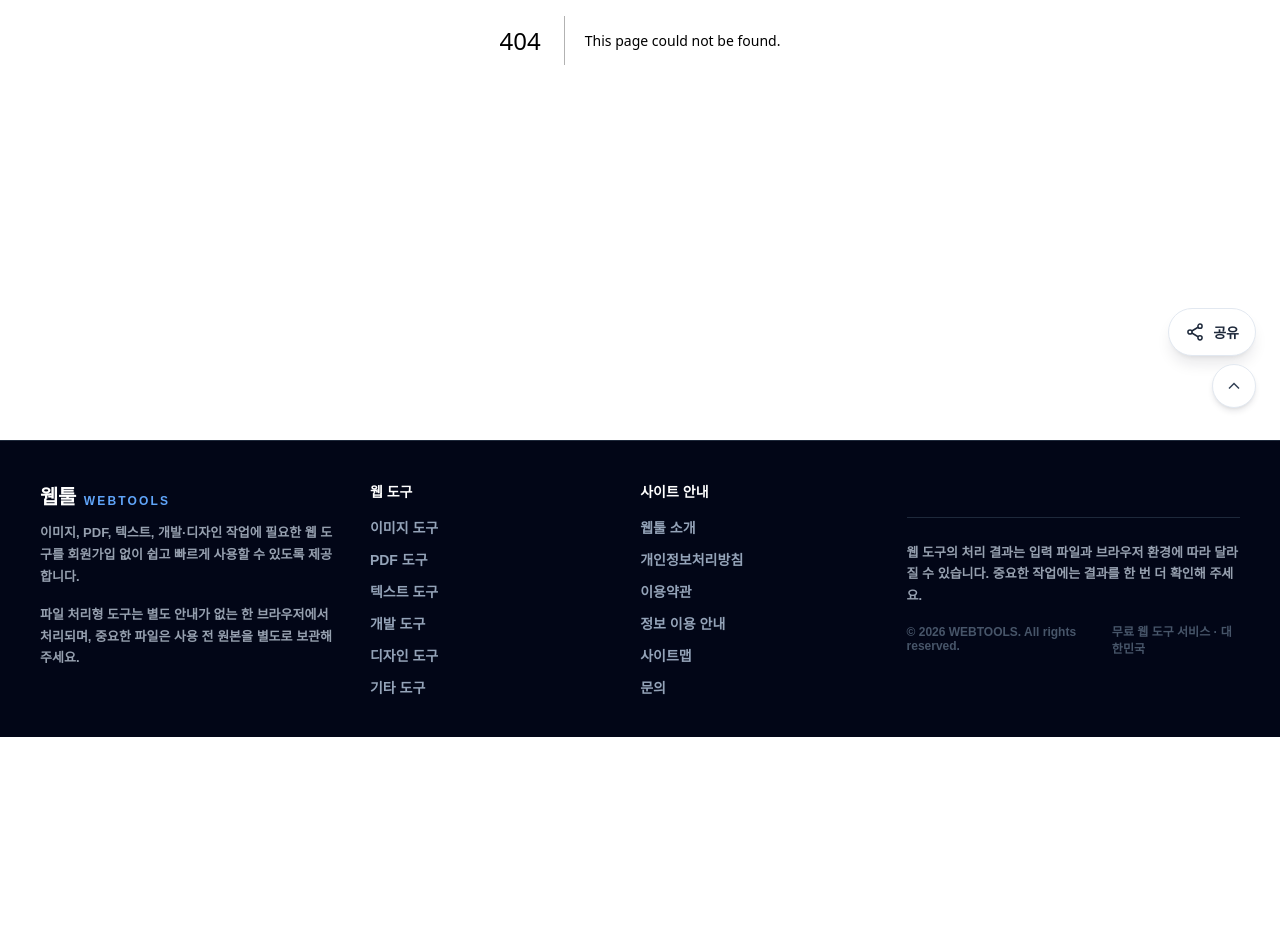
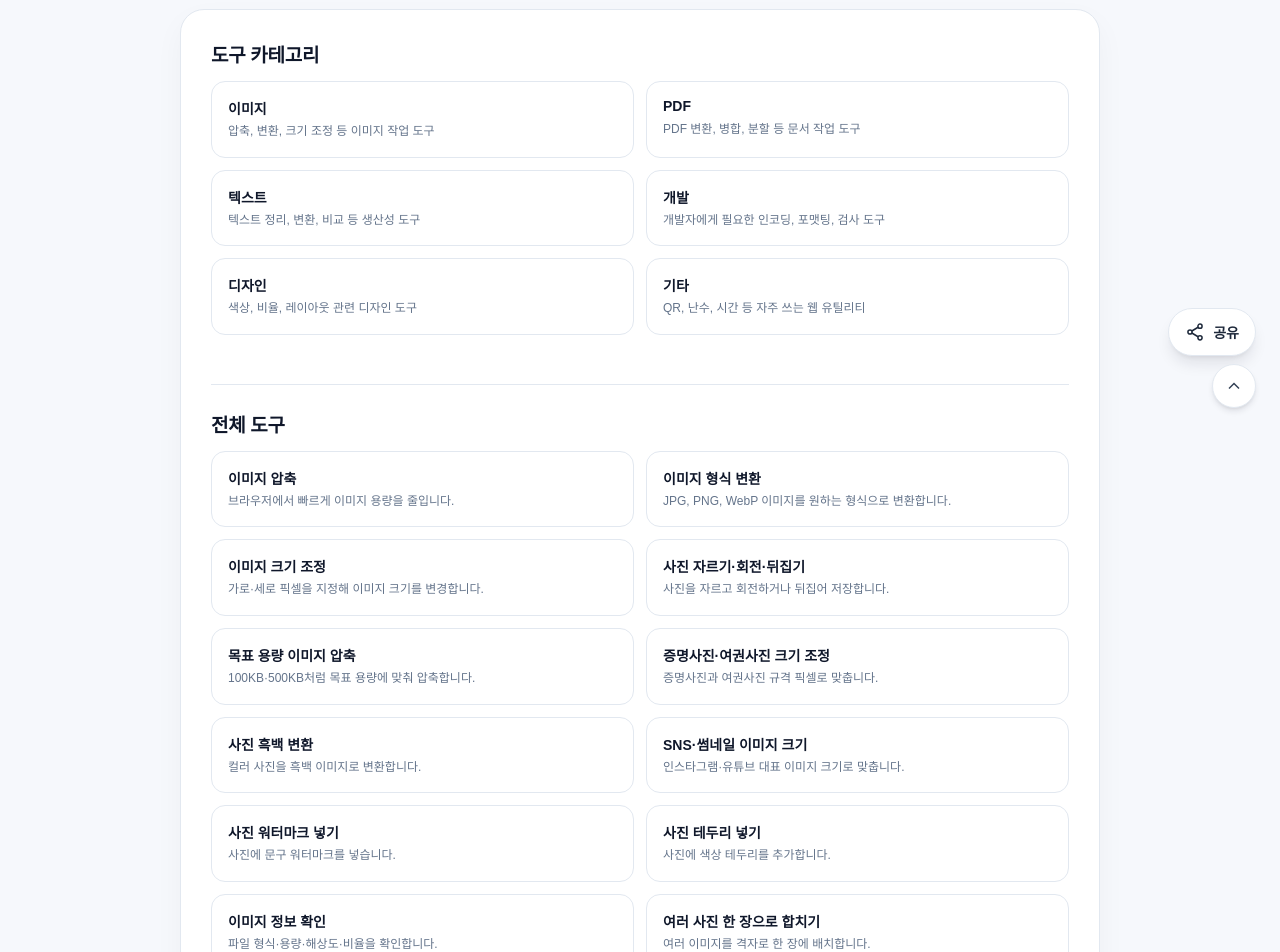
Before and after one commit to license-book/web-tools, a Next.js app: page /site-map in a window 1280 px wide. Before the commit this address had no page. Shown: the part 360-1312 px from the top of the page. Before the commit the page ends 1097 px from the top, so only its background shows below. Built offline with nearby package versions, Linux system fonts and the light colour scheme.

Commit message:
feat: add human-readable sitemap page

```diff
--- /dev/null
+++ b/app/site-map/page.tsx
@@ -0,0 +1,55 @@
+import type { Metadata } from 'next';
+import Link from 'next/link';
+import { categories, tools } from '@/data/tools';
+
+export const metadata: Metadata = {
+  title: '사이트맵',
+  description: 'WEBTOOLS의 주요 카테고리, 도구, 사이트 안내 페이지를 한눈에 확인합니다.',
+};
+
+const infoLinks = [
+  ['/about', '웹툴 소개'],
+  ['/privacy', '개인정보처리방침'],
+  ['/terms', '이용약관'],
+  ['/disclaimer', '정보 이용 안내'],
+  ['/contact', '문의'],
+] as const;
+
+export default function SiteMapPage() {
+  return (
+    <main className="infoPage">
+      <section className="infoPageHero"><div className="infoPageHeroInner"><p className="infoPageEyebrow">SITE MAP</p><h1>사이트맵</h1><p>WEBTOOLS의 모든 주요 메뉴와 사용 가능한 도구를 빠르게 찾아볼 수 있습니다.</p></div></section>
+      <div className="infoPageBody">
+        <div className="infoCard">
+          <section className="infoBlock siteMapGroup">
+            <h2>도구 카테고리</h2>
+            <div className="infoLinkGrid">
+              {categories.map((category) => (
+                <Link key={category.slug} className="infoLinkCard" href={`/category/${category.slug}`}>
+                  <strong>{category.name}</strong><span>{category.description}</span>
+                </Link>
+              ))}
+            </div>
+          </section>
+          <section className="infoBlock siteMapGroup">
+            <h2>전체 도구</h2>
+            <div className="infoLinkGrid">
+              {tools.map((tool) => (
+                <Link key={tool.slug} className="infoLinkCard" href={`/tools/${tool.slug}`}>
+                  <strong>{tool.title}</strong><span>{tool.shortDescription}</span>
+                </Link>
+              ))}
+            </div>
+          </section>
+          <section className="infoBlock siteMapGroup">
+            <h2>사이트 안내</h2>
+            <div className="infoLinkGrid">
+              {infoLinks.map(([href, label]) => <Link key={href} className="infoLinkCard" href={href}><strong>{label}</strong><span>WEBTOOLS 운영 및 이용 안내</span></Link>)}
+            </div>
+          </section>
+        </div>
+        <div className="infoBack"><Link href="/">← 메인으로 돌아가기</Link></div>
+      </div>
+    </main>
+  );
+}
```
